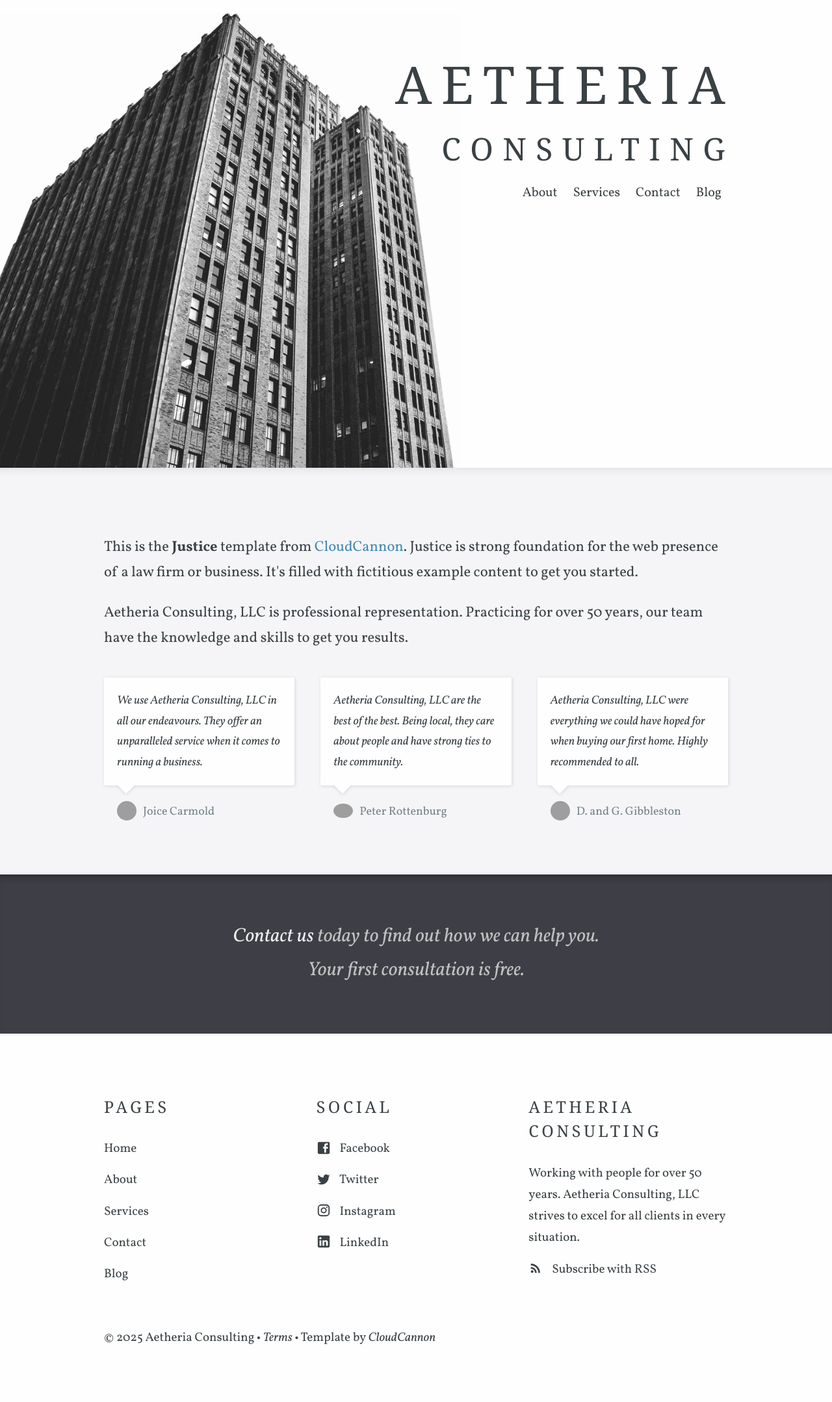
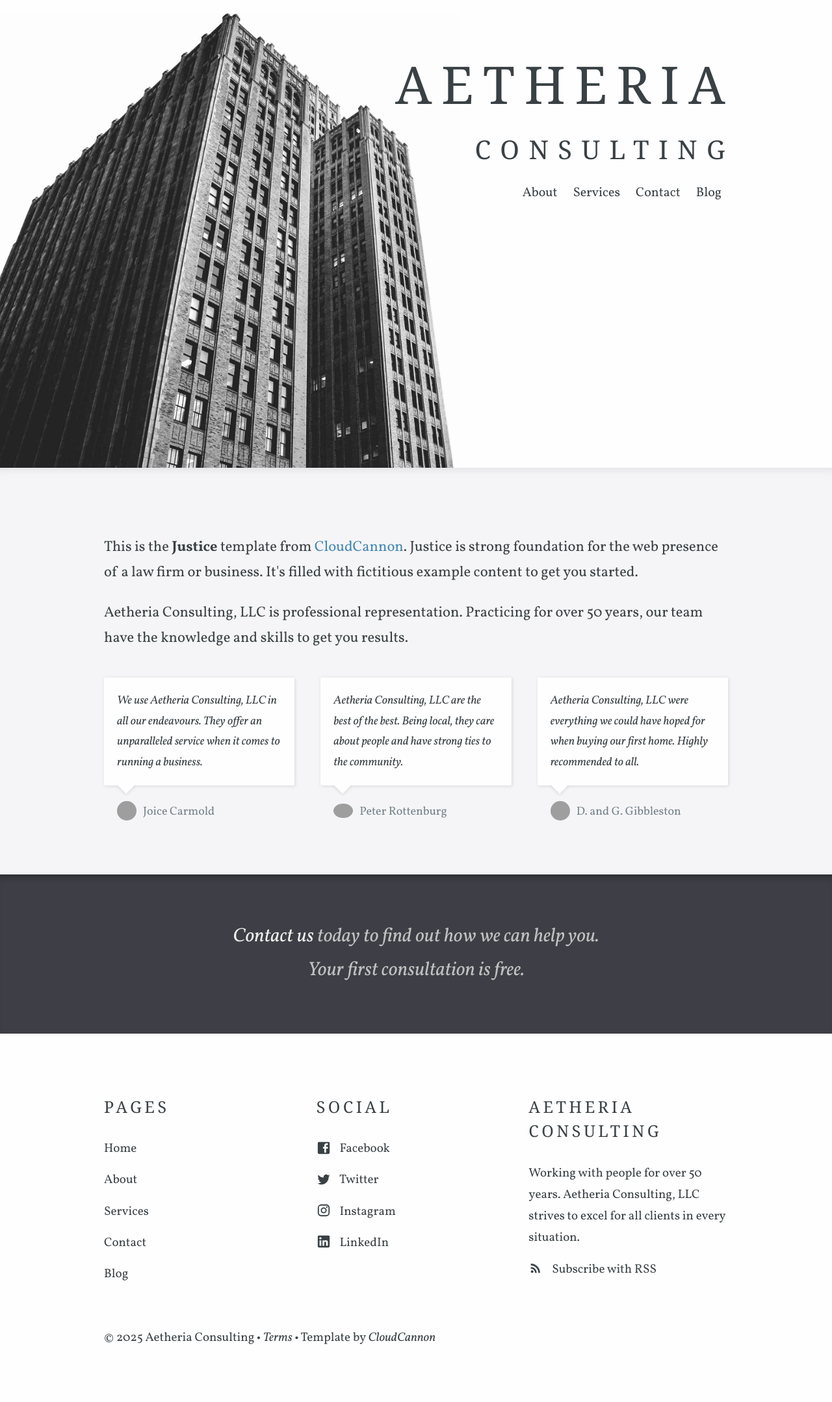
Before and after one commit to superlooper615/superlooper615.github.io, a Jekyll site: the page built from index.html, in a window 1280 px wide. Shown: the whole page at 65% size. Built offline with Jekyll 4.4.1, drawn with Linux system fonts in a browser that asks for light colours; some web fonts are replaced; grey boxes are pictures that could not be loaded.

Commit message:
small consulting

```diff
--- a/css/main.scss
+++ b/css/main.scss
@@ -11,6 +11,6 @@ $mobile-break: 700px;
 @import "cloudcannon";
 
 header h1 a span {
-  font-size: 0.6em; /* Even smaller */
+  font-size: 0.5em; /* Even smaller */
   display: block; /* Make the span a block element */
 }
```
